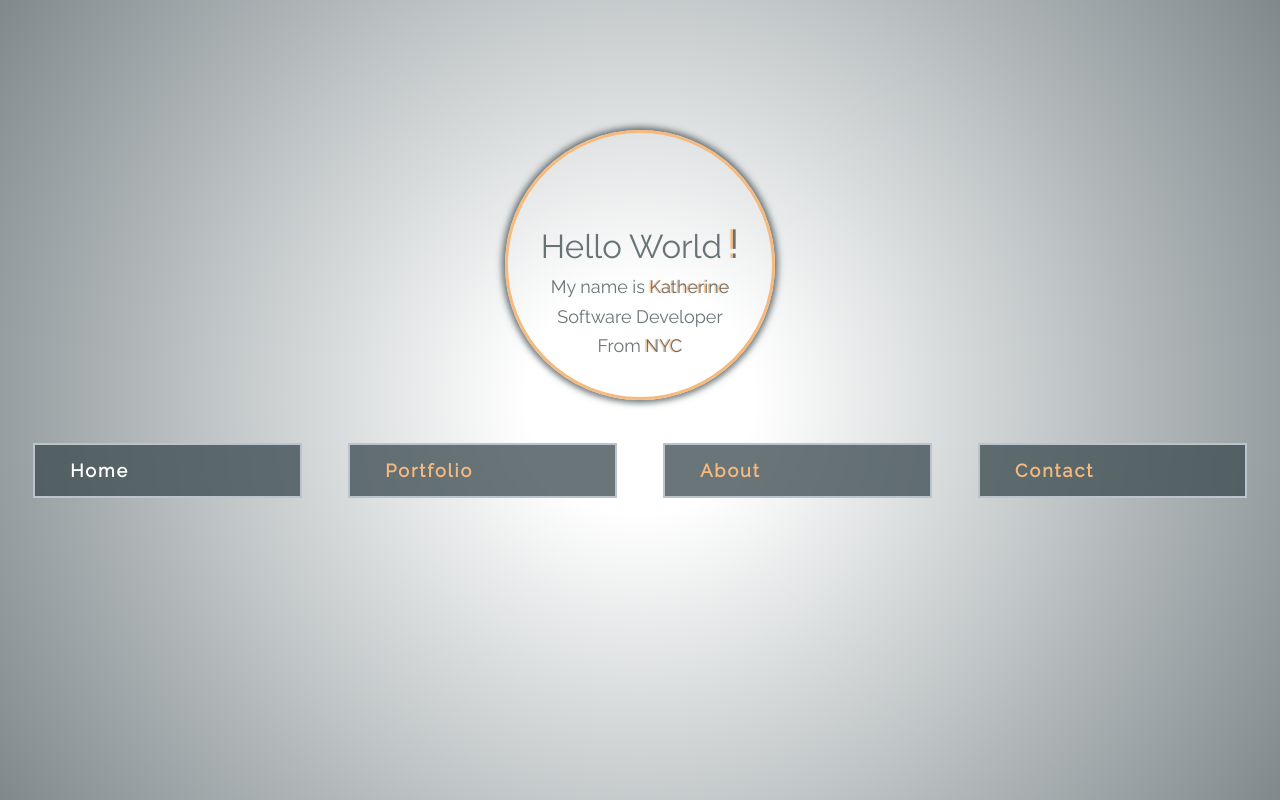
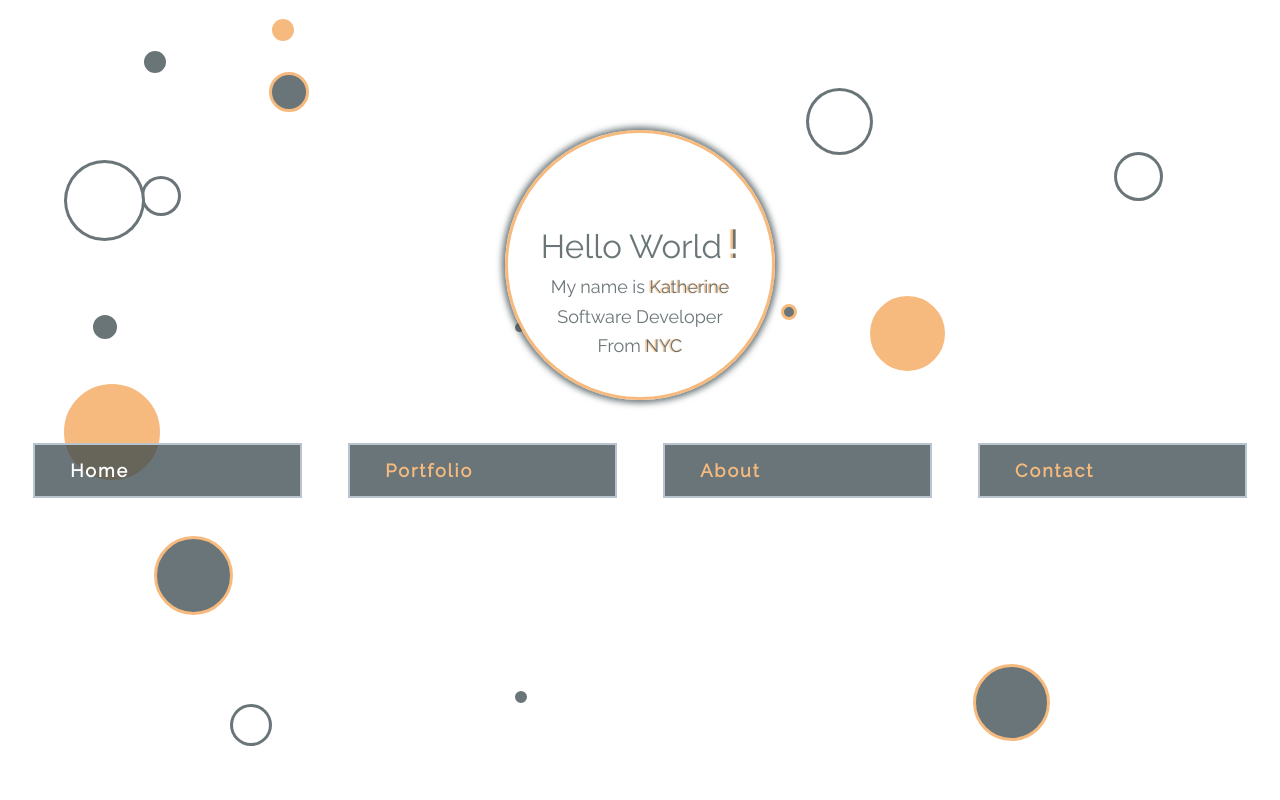
Before and after one commit to kitkat0202/portfolio2, a React (Create React App) app in the folder client/: page / in a window 1280 px wide. Built offline with nearby package versions, Linux system fonts and the light colour scheme.

Commit message:
change background

```diff
--- a/client/src/App.js
+++ b/client/src/App.js
@@ -6,6 +6,7 @@ import Portfolio from './pages/Portfolio'
 import Contact from './pages/Contact'
 import Error from './pages/Error'
 import Nav from './components/Nav'
+import RandBubble from './components/RandBubble'
 import './App.css';
 // import { log } from 'util'
 
@@ -18,42 +19,44 @@ class App extends Component {
         this.setState({ currentPage: window.location.pathname.replace("/", "") })
 
         // Handle back button
-        window.onpopstate = ()=> {
+        window.onpopstate = () => {
             this.setState({ currentPage: window.location.pathname.replace("/", "") })
         }
-
     }
 
+
+
     pageChange = event => {
-        let { id }  = event.target
-        this.setState({ currentPage: id }, () => { console.log(this.state.currentPage)})
+        let { id } = event.target
+        this.setState({ currentPage: id })
     }
 
     render() {
         let { currentPage } = this.state
 
-        if (currentPage === "home" || currentPage === "") {
-            document.body.style.backgroundImage = "radial-gradient(circle, rgba(255,255,255,1) 15%, rgba(127,137,140,1) 100%)"
-        } else if (currentPage === "portfolio") {
-            document.body.style.backgroundImage = "radial-gradient(circle, rgba(255,255,255,1) 20%, rgba(212,216,217,1) 70%, rgba(145,154,156,1) 100%)"
-        } else if (currentPage === "about") {
-            document.body.style.backgroundImage = "radial-gradient(circle, rgba(255,255,255,1) 30%, rgba(212,216,217,1) 80%, rgba(145,154,156,1) 100%)"
-        } else if (currentPage === "contact") {
-            document.body.style.backgroundImage = "radial-gradient(circle, rgba(255,255,255,1) 40%, rgba(212,216,217,1) 90%, rgba(145,154,156,1) 100%)"
-        }
+        // if (currentPage === "home" || currentPage === "") {
+        //     document.body.style.backgroundImage = "radial-gradient(circle, rgba(255,255,255,1) 15%, rgba(127,137,140,1) 100%)"
+        // } else if (currentPage === "portfolio") {
+        //     document.body.style.backgroundImage = "radial-gradient(circle, rgba(255,255,255,1) 20%, rgba(212,216,217,1) 70%, rgba(145,154,156,1) 100%)"
+        // } else if (currentPage === "about") {
+        //     document.body.style.backgroundImage = "radial-gradient(circle, rgba(255,255,255,1) 30%, rgba(212,216,217,1) 80%, rgba(145,154,156,1) 100%)"
+        // } else if (currentPage === "contact") {
+        //     document.body.style.backgroundImage = "radial-gradient(circle, rgba(255,255,255,1) 40%, rgba(212,216,217,1) 90%, rgba(145,154,156,1) 100%)"
+        // }
 
         return (
             <Router>
                 <div className="contain">
-                    <Nav currentPage={currentPage} pageChange={this.pageChange}/>
-                    <div className="container-right" style={currentPage === "home" || currentPage === "" ? {display: "none"} : {}}>
+                    <Nav currentPage={currentPage} pageChange={this.pageChange} />
+                    <RandBubble minbubbles={15} maxbubbles={25} page={currentPage} />
+                    <div className="container-right" style={currentPage === "home" || currentPage === "" ? { display: "none" } : {}}>
                         <Switch>
-                            <Route exact path="/" render={() => <Home /> } />
-                            <Route exact path="/home" render={() => <Home /> } />
-                            <Route exact path="/about" render={() => <About /> } />
-                            <Route exact path="/portfolio" render={() => <Portfolio /> } />
-                            <Route exact path="/contact" render={() => <Contact /> } />
-                            <Route render={() => <Error /> } />
+                            <Route exact path="/" render={() => <Home />} />
+                            <Route exact path="/home" render={() => <Home />} />
+                            <Route exact path="/about" render={() => <About />} />
+                            <Route exact path="/portfolio" render={() => <Portfolio />} />
+                            <Route exact path="/contact" render={() => <Contact />} />
+                            <Route render={() => <Error />} />
                         </Switch>
                     </div>
                 </div>
--- a/client/src/components/Nav/Nav.css
+++ b/client/src/components/Nav/Nav.css
@@ -118,6 +118,7 @@ ul li{
     border: 3px solid var(--primaryLight);
     box-shadow: 0 0 6px 3px var(--navColor);
     color: var(--navColor);
+    background-color: #ffffffec;
     transition: all 300ms ease-in-out;
 }
 
--- /dev/null
+++ b/client/src/components/RandBubble/RandBubble.css
@@ -0,0 +1,5 @@
+.rand-bubble {
+    position: absolute;
+    border-radius: 50%;
+    z-index: -2;
+}
--- /dev/null
+++ b/client/src/components/RandBubble/RandBubble.js
@@ -0,0 +1,90 @@
+import React, { Component, Fragment } from 'react'
+import './RandBubble.css'
+
+export default class RandBubble extends Component {
+    state = {
+        bubble: [],
+        clickX: 0,
+        clickY: 0
+    }
+
+    componentDidMount() {
+        const { minbubbles, maxbubbles } = this.props
+        this.getdata(this.randomNum(minbubbles, maxbubbles))
+
+        document.addEventListener('mouseup', this.handleClick);
+    }
+
+    componentWillUnmount() {
+        document.removeEventListener('mouseup', this.handleClick);
+    }
+
+    randomNum = (min, max) => {
+        return Math.floor(Math.random() * (max - min)) + min
+    }
+
+    getdata = num => {
+        let array = []
+        const colors = ["var(--primaryLight)", "var(--navColor)", "#fff"]
+        for (let i = num; i > 0; i--) {
+            const y = this.randomNum(0, 90)
+            const x = this.randomNum(0, 90)
+            const size = this.randomNum(15, 100)
+            const border = colors[this.randomNum(0, 3)]
+            const bgc = (border === "var(--navColor)" ? "#fff" : border === "#fff" ? colors[this.randomNum(0, 2)] : colors[this.randomNum(0, 3)])
+            array.push({ x, y, size, border, bgc, key: array.length })
+        }
+        this.setState({ bubble: array })
+    }
+
+    renderbubble = () => {
+        let array = this.state.bubble.map((e) => (<div key={e.key} className="rand-bubble" style={{ top: `${e.y}vh`, left: `${e.x}vw`, border: `3px solid ${e.border}`, backgroundColor: `${e.bgc}`, height: `${e.size}px`, width: `${e.size}px` }}></div>))
+        return array
+    }
+
+    handleClick = e => {
+        this.setState({ clickX: Math.round((e.clientX * 100) / window.innerWidth), clickY: Math.round((e.clientY * 100) / window.innerHeight) }, () => { this.checkbubble() })
+    }
+
+    checkbubble = () => {
+        let { bubble, clickX, clickY } = this.state
+        console.log(`x: ${clickX} y: ${clickY} `);
+        bubble.forEach((e, i) => {
+            const sizeToVw = Math.ceil(((e.size) * 100) / window.innerWidth)
+            const sizeToVh = Math.ceil(((e.size) * 100) / window.innerHeight)
+
+            // if (e.x < clickX && clickX < (sizeToVw + e.x)) {
+            //     console.log([`${e.key} -- ${e.x < clickX && clickX < (sizeToVw + e.x) && e.y < clickY && clickY < (sizeToVh + e.y)}`,
+            //     `xStart -- ${e.x}`,
+            //     `xEnd -- ${sizeToVw + e.x}`,
+            //     `yStart -- ${e.y}`,
+            //     `yEnd -- ${sizeToVh + e.y}`])
+            // }
+
+
+            if (e.x < clickX && clickX < (sizeToVw + e.x) && e.y < clickY && clickY + 1 < (sizeToVh + e.y)) {
+                if (i === 0) {
+                    bubble = bubble.slice(1)
+                } else if (i === bubble.length - 1) {
+                    bubble = bubble.slice(0, -1)
+                } else {
+                    bubble = [...bubble.slice(0, i), ...bubble.slice(i + 1)]
+                }
+                this.setState({ bubble })
+            }
+        })
+    }
+
+    removeBubble = () => {
+
+    }
+
+    render() {
+        const { page } = this.props
+        return (
+            <Fragment>
+                {page === "home" || page === "" ? this.renderbubble() : ""}
+            </Fragment>
+        )
+    }
+}
--- /dev/null
+++ b/client/src/components/RandBubble/index.js
@@ -0,0 +1 @@
+export { default } from "./RandBubble";
```
